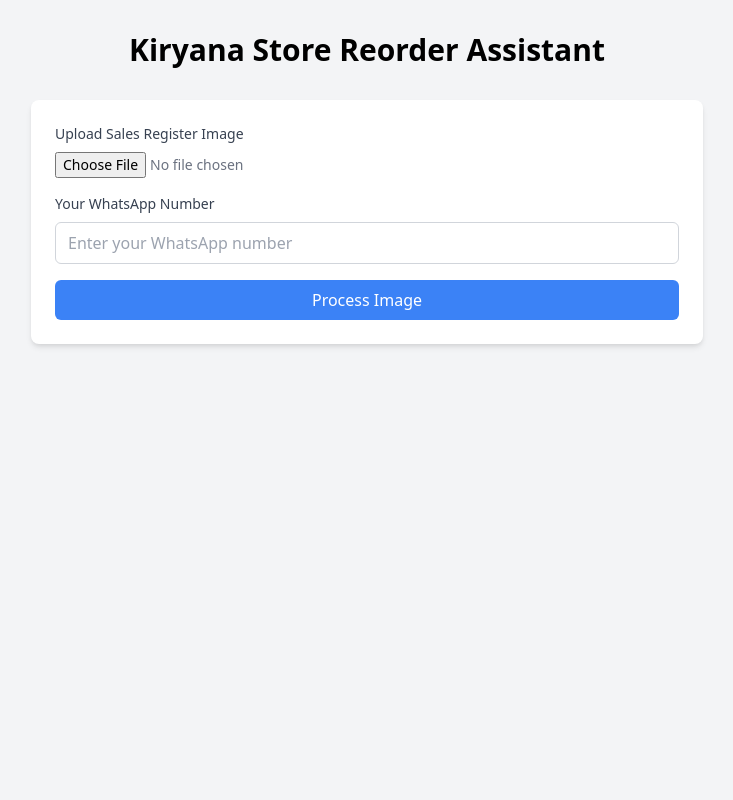
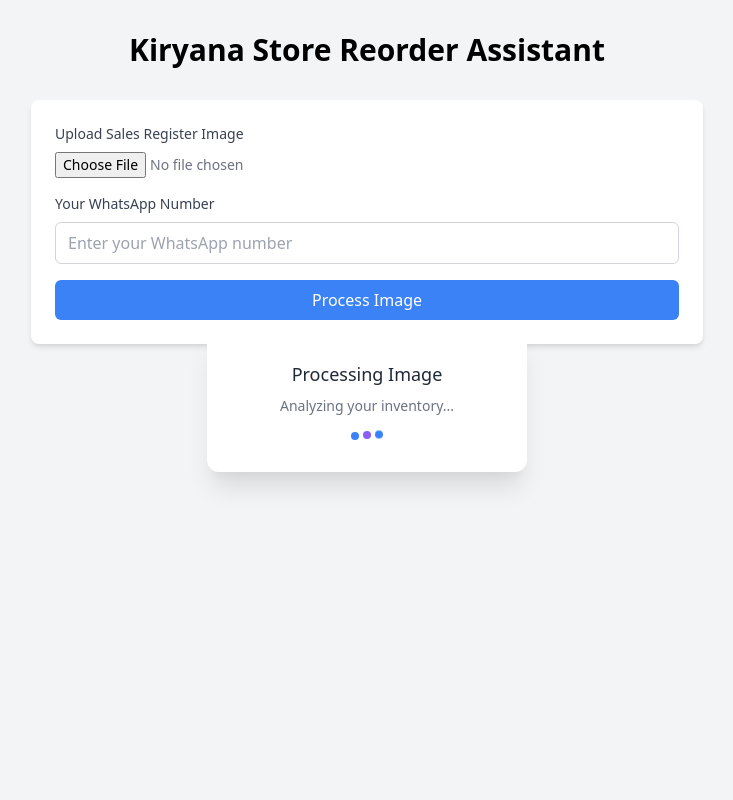
Before and after one commit to mehroz-muzaffar-32/smartstock-ai, a Flask app: page / in a window 1280 px wide. Shown: the whole page, without its empty margins (273-1006 px from the left). Run offline with Flask 3, Linux system fonts and the light colour scheme.

Commit message:
Added Loading Dots while Image processing

```diff
--- a/templates/index.html
+++ b/templates/index.html
@@ -7,6 +7,7 @@
     <!-- Using Tailwind CSS via CDN -->
     <link href="https://cdn.jsdelivr.net/npm/tailwindcss@2.2.19/dist/tailwind.min.css" rel="stylesheet">
 </head>
+
 <body class="bg-gray-100">
     <!--Hamza Asif: Error Message Container (hidden by default) -->
     <!-- Positioned fixed at top-right corner -->
@@ -35,6 +36,27 @@
             </div>
         </div>
     </div>
+
+      <!-- Pure Tailwind Spinner Overlay -->
+      <div id="processingSpinner" class=" fixed inset-0 bg-gray-900/30 backdrop-blur-sm z-50 flex items-center justify-center">
+        <div class="bg-white p-8 rounded-xl shadow-xl text-center max-w-xs w-full">
+            <!-- Animated Gradient Spinner (Pure Tailwind)
+            <div class="mx-auto mb-4 h-16 w-16 rounded-full
+                        border-4 border-gray-200 border-t-blue-500 border-r-purple-500
+                        animate-spin"></div> -->
+
+            <p class="text-gray-800 font-medium text-lg">Processing Image</p>
+            <p class="text-gray-500 text-sm mt-2">Analyzing your inventory...</p>
+
+            <!-- Optional: Animated dots (Pure Tailwind) -->
+            <div class="flex justify-center mt-4 space-x-1">
+                <div class="h-2 w-2 bg-blue-500 rounded-full animate-bounce" style="animation-delay: 0.1s"></div>
+                <div class="h-2 w-2 bg-purple-500 rounded-full animate-bounce" style="animation-delay: 0.2s"></div>
+                <div class="h-2 w-2 bg-blue-500 rounded-full animate-bounce" style="animation-delay: 0.3s"></div>
+            </div>
+        </div>
+    </div>
+
 
     <!-- Main Content Container -->
     <div class="container mx-auto px-4 py-8">
@@ -91,6 +113,9 @@
         document.getElementById('uploadForm').addEventListener('submit', async function (e) {
             e.preventDefault();
 
+            // Hamza Asif: Show spinner when processing starts
+            document.getElementById('processingSpinner').classList.remove('hidden');
+
             // Get DOM elements
             const resultsDiv = document.getElementById('results');
             const tableBody = document.getElementById('resultsTableBody');
@@ -142,6 +167,10 @@
                 errorBox.classList.remove('hidden');
                 console.error('Error:', error);
             }
+            finally {
+                // Hamza Asif: Hide spinner when done (in both success and error cases)
+                document.getElementById('processingSpinner').classList.add('hidden');
+            }
         });
 
         //Hamza Asif: Dismiss button functionality
```
